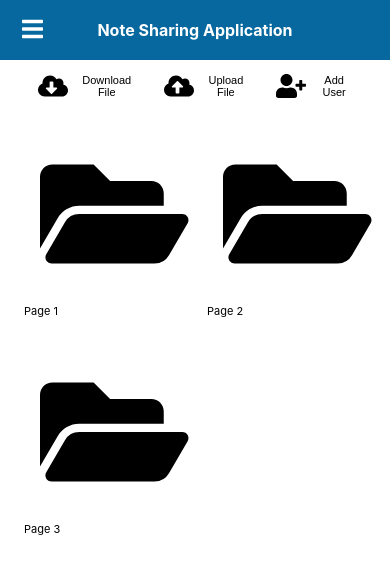
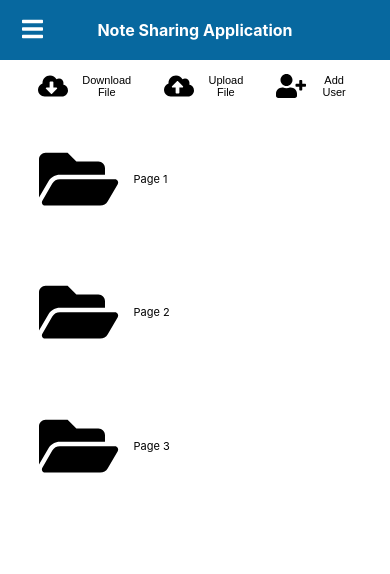
Before and after one commit to hyungmogu/note-sharing-app, a React (Create React App) app in the folder web/: page /note-sharing-app/notes/1 in a window 390 px wide. Shown: the top 574 px of the page. Built offline with nearby package versions, Linux system fonts and the light colour scheme.

Commit message:
style: improve display of items in mobile mode 'NoteFolderObject'

```diff
--- a/web/src/App.scss
+++ b/web/src/App.scss
@@ -314,16 +314,18 @@ input {
 }
 
 .noteFolder {
-  width: calc(50% - (2 * #{$container-spacing}));
+  width: 100%;
   margin: $container-spacing;
   transition: all .5s ease-out;
   cursor: pointer;
   color: $color-black;
   text-decoration: none;
+  display: flex;
+  align-items: center;
 
   .icon {
-    width: $image-dimension;
-    height: $image-dimension;
+    width: calc(#{$image-dimension} * 0.6);
+    height: calc(#{$image-dimension} * 0.6);
     display: flex;
     justify-content: center;
     align-items: center;
@@ -332,7 +334,7 @@ input {
 
   svg {
     margin: 2px;
-    font-size: calc(#{$image-dimension} * 0.75);
+    font-size: calc(#{$image-dimension} * 0.4);
     object-fit: scale-down;
   }
 
@@ -344,6 +346,22 @@ input {
 @media screen and (min-width: 930px) {
   .noteFolder {
     width: initial;
+    display: initial;
+
+    .icon {
+      width: $image-dimension;
+      height: $image-dimension;
+      display: flex;
+      justify-content: center;
+      align-items: center;
+      margin: 2px;
+    }
+
+    svg {
+      margin: 2px;
+      font-size: calc(#{$image-dimension} * 0.75);
+      object-fit: scale-down;
+    }
   }
 }
 
```
